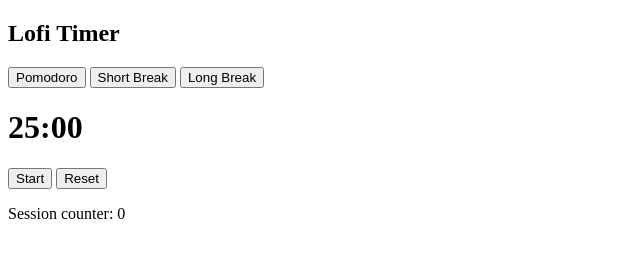
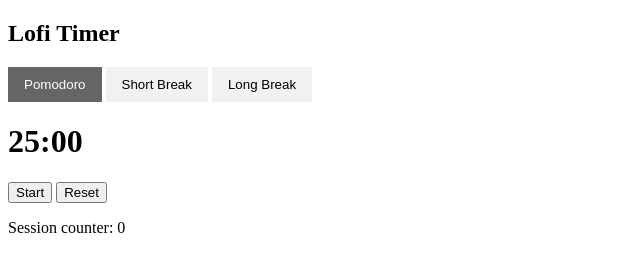
Before and after one commit to victor-h-huynh/lofi-pomodoro-timer, a plain HTML site: page index.html in a window 1280 px wide. Both pictures are taken after a click on the button "Pomodoro". Shown: the whole page, without its empty margins (0-640 px from the left). Drawn offline with Linux system fonts and the light colour scheme.

Commit message:
refactor-code

```diff
--- a/index.html
+++ b/index.html
@@ -17,10 +17,10 @@
         <main class="app">
             <div class="container">
                 <h2>Lofi Timer</h2>
-                <div class="row">
-                    <button class="pomodoro__btn">Pomodoro</button>
-                    <button class="short__btn">Short Break</button>
-                    <button class="long__btn">Long Break</button>
+                <div class="sessions__container">
+                    <button class="sessions__tab pomodoro__btn active">Pomodoro</button>
+                    <button class="sessions__tab short__btn">Short Break</button>
+                    <button class="sessions__tab long__btn">Long Break</button>
                 </div>
                 <div class="pomodoro__timer">
                     <h1 class="timer">25:00</h1>
--- a/script.js
+++ b/script.js
@@ -1,6 +1,8 @@
 "use strict";
 /////////////////////////////////////////////////////////////////////
 // Elements
+const sessionsContainer = document.querySelector(".sessions__container");
+const sessionsTab = document.querySelectorAll(".sessions__tab");
 const pomodoroBtn = document.querySelector(".pomodoro__btn");
 const shortBtn = document.querySelector(".short__btn");
 const longBtn = document.querySelector(".long__btn");
@@ -29,7 +31,6 @@
 };
 
 let timerId;
-// let remainingTime;
 let counter = 0;
 let session = SESSIONS.POMODORO;
 let time = TIME[session];
@@ -94,6 +95,39 @@
 /////////////////////////////////////////////////////////////////////
 // Event Handlers
 
+// Sessions Container
+sessionsContainer.addEventListener("click", function (e) {
+  const clicked = e.target.closest(".sessions__tab");
+
+  // Guard clause
+  if (!clicked) return;
+
+  // Remove active classes
+  sessionsTab.forEach((t) => t.classList.remove("active"));
+
+  // Active Tab
+  clicked.classList.add("active");
+});
+
+// tabsContainer.addEventListener('click', function (e) {
+//   const clicked = e.target.closest('.operations__tab');
+
+//   // Guard clause
+//   if (!clicked) return;
+
+//   // Remove active classes
+//   tabs.forEach(t => t.classList.remove('operations__tab--active'));
+//   tabsContent.forEach(c => c.classList.remove('operations__content--active'));
+
+//   // Active Tab
+//   clicked.classList.add('operations__tab--active');
+
+//   // Activate content area
+//   document
+//     .querySelector(`.operations__content--${clicked.dataset.tab}`)
+//     .classList.add('operations__content--active');
+// });
+
 // Pomodoro Button
 pomodoroBtn.addEventListener("click", function () {
   changeSession(SESSIONS.POMODORO);
--- a/style.css
+++ b/style.css
@@ -0,0 +1,14 @@
+.sessions__tab {
+  border: none;
+  outline: none;
+  padding: 10px 16px;
+  background-color: #f1f1f1;
+  cursor: pointer;
+  transition-duration: 0.4s;
+}
+
+.active,
+.btn:hover {
+  background-color: #666;
+  color: white;
+}
```
